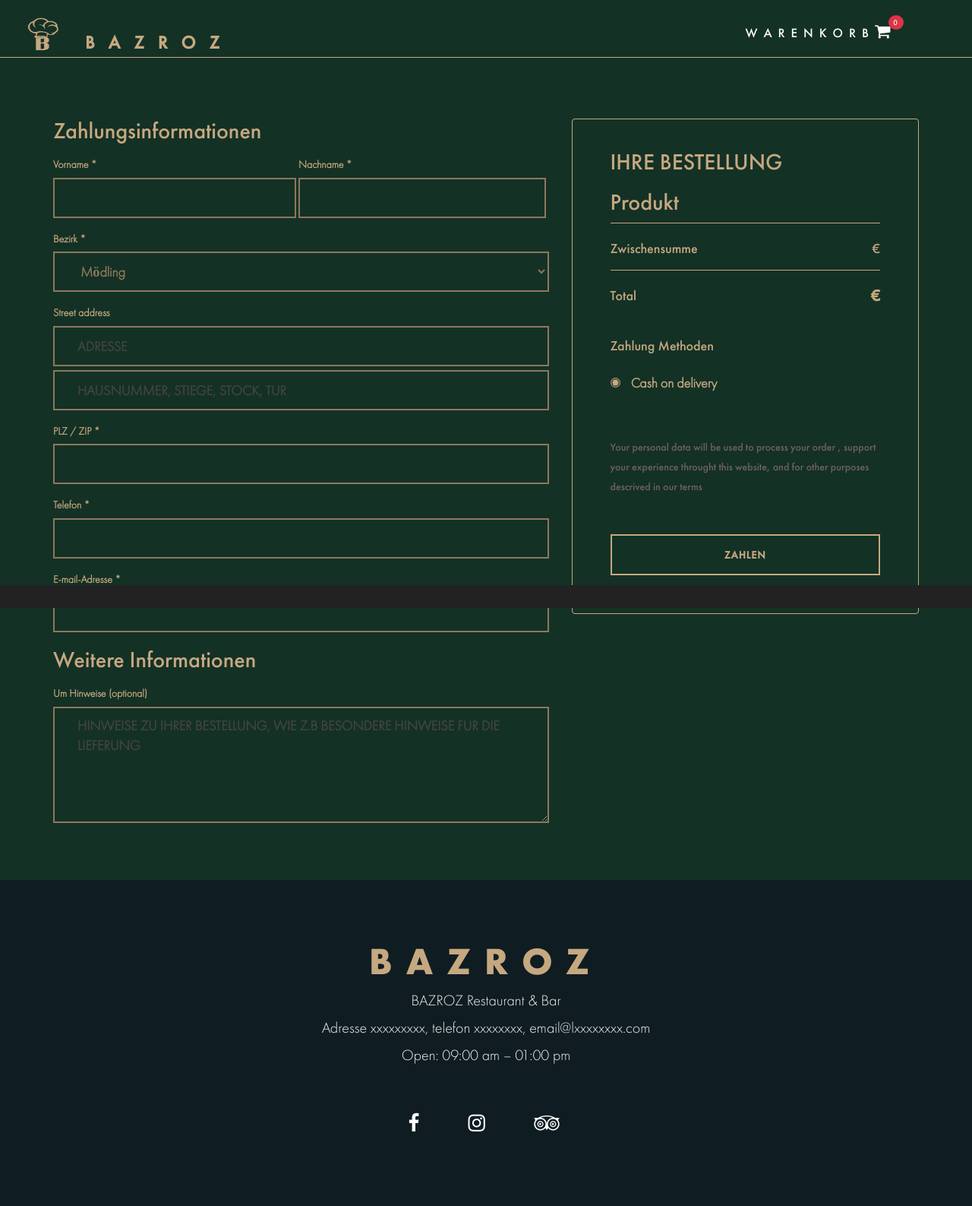
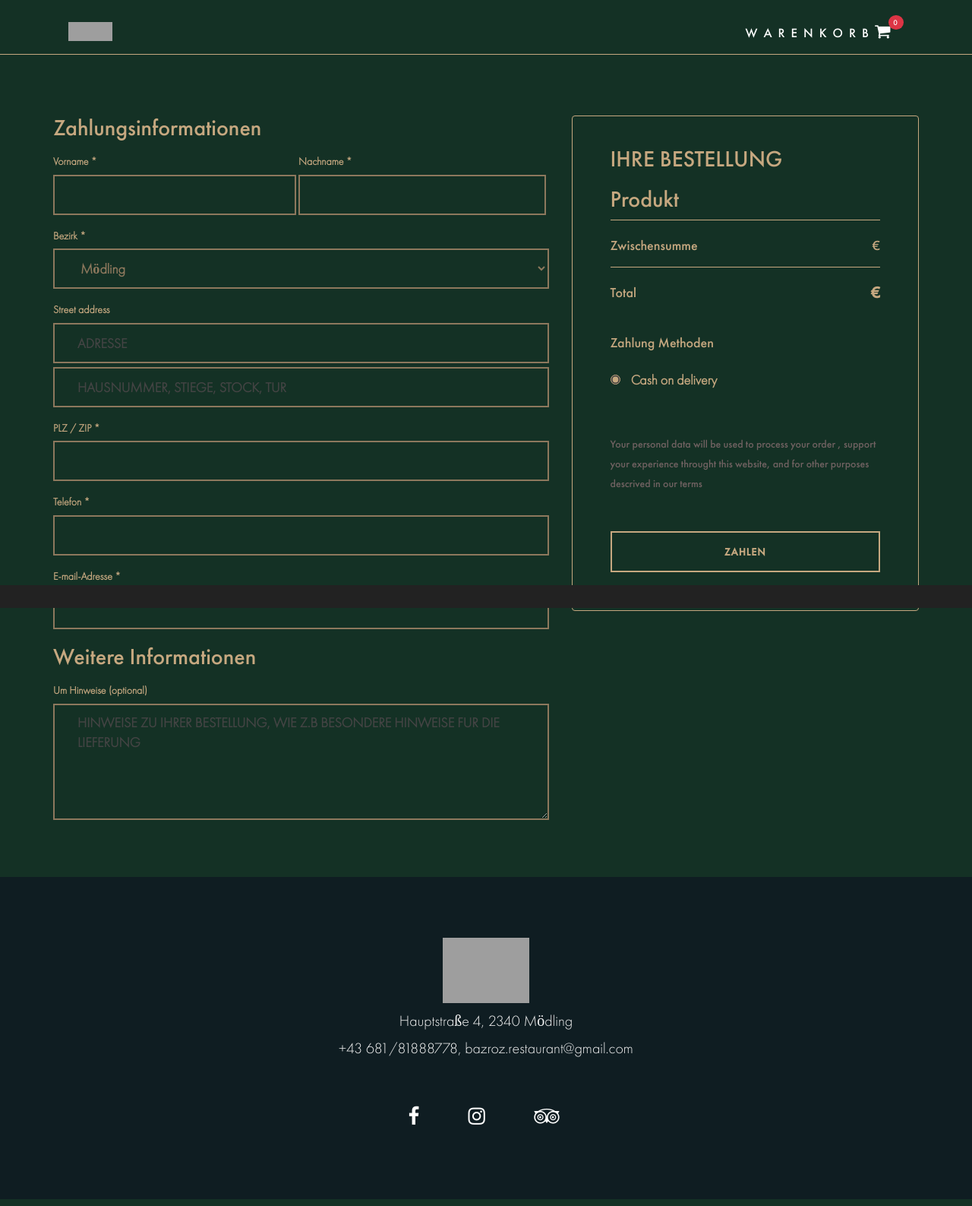
Before and after one commit to amgad165/barzoz_restaurant, a Django app: page /checkout/ in a window 1280 px wide. Shown: the whole page at 76% size. Run offline with Django 4.2, Linux system fonts and the light colour scheme; data that the repository does not hold is empty; some libraries are stand-ins or nearby versions; grey boxes are pictures that could not be loaded.

Commit message:
logo removed ,some changes on files.

```diff
--- a/base/templates/cancel.html
+++ b/base/templates/cancel.html
@@ -124,9 +124,9 @@ p{
                         <span class="icon-bar"></span>
                         <span class="icon-bar"></span>
                     </button>
-                    <a class="logo smoothie" href="{% url 'home' %}"><img  src="{% static 'assets/img/logo/logo.png' %}"> </a>
+                    {% comment %} <a class="logo smoothie" href="{% url 'home' %}"><img  src="{% static 'assets/img/logo/logo.png' %}"> </a> {% endcomment %}
 
-                   <a class="navbar-brand smoothie visible-md visible-lg" href="{% url 'home' %}">BAZROZ</span></a>
+                   <a class="navbar-brand smoothie " href="{% url 'home'  %}"><img  src="{% static 'assets/img/nur_name_Bazroz.png' %}"> </span></a>
                 </div>
 
 
--- a/base/templates/checkout.html
+++ b/base/templates/checkout.html
@@ -10,19 +10,16 @@
     <meta name="viewport" content="width=device-width, initial-scale=1">
     <meta name="description" content="">
     <meta name="author" content="">
-    <link rel="shortcut icon" href="assets/img/ico/favicon.ico">
-    <link rel="apple-touch-icon" sizes="144x144" href="{% static 'assets/img/ico/apple-touch-icon-144x144.png' %}">
-    <link rel="apple-touch-icon" sizes="114x114" href="{% static 'assets/img/ico/apple-touch-icon-114x114.png' %}">
-    <link rel="apple-touch-icon" sizes="72x72" href="{% static 'assets/img/ico/apple-touch-icon-72x72.png' %}">
-    <link rel="apple-touch-icon" href="{% static 'assets/img/ico/apple-touch-icon-57x57.png' %}">
+    <link rel="shortcut icon" href="{% static 'assets/img/ico/favicon.png' %}">
 
-    <title>BARZOZ</title>
+    <title>BAZROZ</title>
 
 {% include "includes/links.html" %}
 
 
     <script src="https://js.stripe.com/v3/"></script>
     <style>
+
 
 
 @media (min-width: 768px){
@@ -43,21 +40,30 @@
 .navbar-brand{
 
     line-height: normal !important;
-    margin-top: 20px !important;
-    margin-left: 5px !important;
+    margin-top: 10px !important;
+    margin-left: 0px !important;
 
 }
+.navbar-brand img{
+    margin-left: 60px !important;
+
+}
+
 .logo img{
     margin-left: 10px !important;
     margin-right: 20px;
 }
-#cart{
-    font-size: 26px;
+
+
 }
-.line{
-    width: 700px !important;
+
+@media(min-width: 768px) and (max-width: 1200px){
+    .navbar-brand{
+padding: 15px 15px
+    }
+
 }
-}
+
 body{
     background-color: #143125 !important;
 }
@@ -158,7 +164,7 @@ padding: 10px !important;
 @media (min-width: 1700px){
 .navbar-brand{
 
-    margin-top: 10px !important;
+    margin-top: 5px !important;
 
 
 }
@@ -189,9 +195,9 @@ padding: 10px !important;
                 <div class="navbar-header page-scroll ">
 
                     <a class="navbar-toggle" href="{% url 'cart' %} " class="page-scroll"><i style="color: white;" id="cart" class="fa fa-shopping-cart"></i> <span class="cart-badge" id="cart-badge">{{ total_quantity }}</span></a>
-                    <a class="logo smoothie" href="{% url 'home' %}"><img  src="{% static 'assets/img/logo/logo.png' %}"> </a>
+                    {% comment %} <a class="logo smoothie" href="{% url 'home' %}"><img  src="{% static 'assets/img/logo/logo.png' %}"> </a> {% endcomment %}
 
-                   <a class="navbar-brand smoothie visible-md visible-lg" href="{% url 'home' %}">BAZROZ</span></a>
+                   <a class="navbar-brand smoothie " href="{% url 'home'  %}"><img  src="{% static 'assets/img/nur_name_Bazroz.png' %}"> </span></a>
                 </div>
 
                 <!-- Collect the nav links, forms, and other content for toggling -->
--- a/base/templates/includes/footer.html
+++ b/base/templates/includes/footer.html
@@ -6,10 +6,11 @@
                     <div class="col-md-12 wow fadeIn mb30 heading-font" data-wow-delay="0.2s">
                         {% comment %} <img width="200px" height="250px" src="{% static 'assets/img/logo/logo.png' %}">  {% endcomment %}
 
-                        <h1 class="">BAZROZ</h1>
-                        <p>BAZROZ Restaurant & Bar</p>
-                        <p>Adresse xxxxxxxxx, telefon xxxxxxxx, email@lxxxxxxxx.com</p>
-                        <p>Open: 09:00 am – 01:00 pm </p>
+                        <h1 class="footer-img"><img  src="{% static 'assets/img/Bazroz_Logo_schrift.png' %}"> </h1>
+
+                        <p>Hauptstraße 4, 2340 Mödling</p>
+                        <p>+43 681/81888778, bazroz.restaurant@gmail.com</p>
+
                     </div>
                     <div class="col-md-12 wow fadeIn">
                         <ul class="list-inline social-links wow fadeIn" data-wow-delay="0.2s">
--- a/base/templates/success.html
+++ b/base/templates/success.html
@@ -123,9 +123,9 @@ p{
                         <span class="icon-bar"></span>
                         <span class="icon-bar"></span>
                     </button>
-                    <a class="logo smoothie" href="{% url 'home' %}"><img  src="{% static 'assets/img/logo/logo.png' %}"> </a>
+                    {% comment %} <a class="logo smoothie" href="{% url 'home' %}"><img  src="{% static 'assets/img/logo/logo.png' %}"> </a> {% endcomment %}
 
-                   <a class="navbar-brand smoothie visible-md visible-lg" href="{% url 'home' %}">BAZROZ</span></a>
+                   <a class="navbar-brand smoothie " href="{% url 'home'  %}"><img  src="{% static 'assets/img/nur_name_Bazroz.png' %}"> </span></a>
                 </div>
 
 
--- a/static/assets/css/style.css
+++ b/static/assets/css/style.css
@@ -1633,6 +1633,14 @@ footer.white-wrapper .social-links li a {
         transition: all .3s;
         font-weight: 600;
     }
+
+    .navbar-default .navbar-brand img{
+        width: 81%;
+        height: 29px;
+        margin-left: 70px;
+        margin-top: -11px;
+    }
+
     .navbar-default.navbar-shrink {
         padding: 0;
         background-color: #222;
@@ -2209,7 +2217,14 @@ header .intro-text .intro-heading p{
     align-items: center;
     margin-left: 0px;
 }
-
+.contact-div{
+    margin-top: 10px;
+}
+
+.footer-img img {
+
+height: 86px;
+}
 }
 
 section.green-back{
@@ -2665,6 +2719,13 @@ footer p {
             font-size: 24px;
 
 
+        }
+
+        .navbar-default .navbar-brand img{
+            width: 62%;
+            height: 25px;
+            margin-left: 70px;
+            margin-top: -15px;
         }
         .logo img {
             width: 42px;
```
Also changed, not shown: other parts of static/assets/css/style.css (+47 -8 lines), base/templates/Datenschutzerklarung.html (+5 -8 lines), base/templates/cart.html (+23 -11 lines), base/templates/cookies_details.html (+5 -8 lines), base/templates/impressum.html (+5 -8 lines), base/templates/index.html (+9 -12 lines), base/templates/main_menu.html (+9 -7 lines).
